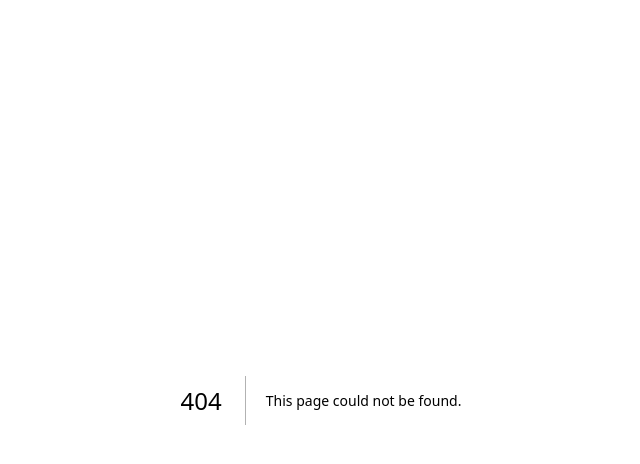
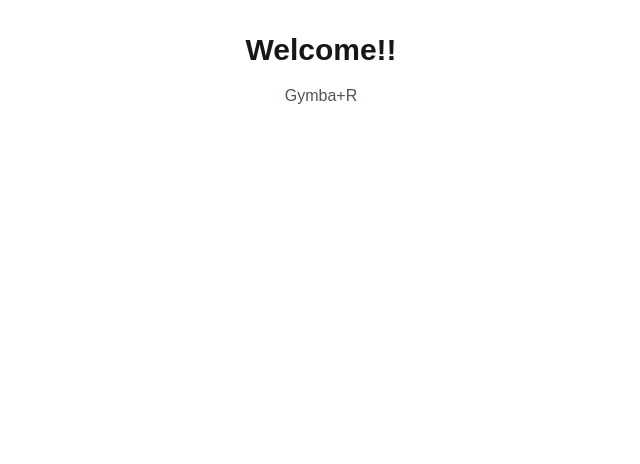
Before and after one commit to X13467980/watnow-SpringProject2025-frontend, a Next.js app: page /welcome in a window 1280 px wide. Before the commit this address had no page. Shown: the top 464 px of the page, without its empty margins (319-959 px from the left). Built offline with nearby package versions, Linux system fonts and the light colour scheme.

Commit message:
Feat: route to welcome page by button

```diff
--- a/src/app/page.tsx
+++ b/src/app/page.tsx
@@ -1,4 +1,26 @@
+"use client";
+
 import Image from "next/image";
+import { useRouter } from "next/navigation";
+
+function WelcomeButton() {
+  const router = useRouter();
+
+  const handleClick = () => {
+    router.push("/welcome"); // ← これで遷移
+  };
+
+  return (
+    <div className="fixed bottom-8 right-8">
+      <button
+        onClick={handleClick}
+        className="bg-blue-600 text-white px-6 py-2 rounded shadow hover:bg-blue-700 transition"
+      >
+        Welcome
+      </button>
+    </div>
+  );
+}
 
 export default function Home() {
   return (
@@ -51,6 +73,7 @@ export default function Home() {
           </a>
         </div>
       </main>
+
       <footer className="row-start-3 flex gap-[24px] flex-wrap items-center justify-center">
         <a
           className="flex items-center gap-2 hover:underline hover:underline-offset-4"
@@ -98,6 +121,9 @@ export default function Home() {
           Go to nextjs.org →
         </a>
       </footer>
+
+      {/* ✅ ここに WelcomeButton を追加！ */}
+      <WelcomeButton />
     </div>
   );
 }
--- /dev/null
+++ b/src/app/welcome/page.tsx
@@ -0,0 +1,8 @@
+export default function WelcomePage() {
+  return (
+    <div className="p-8 text-center">
+      <h1 className="text-3xl font-bold">Welcome!!</h1>
+      <p className="mt-4 text-gray-600">Gymba+R</p>
+    </div>
+  );
+}
```
